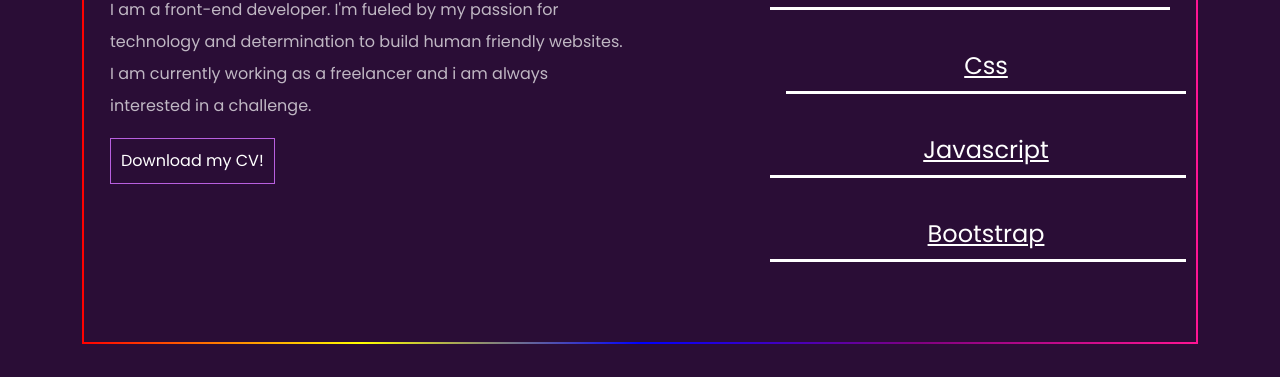
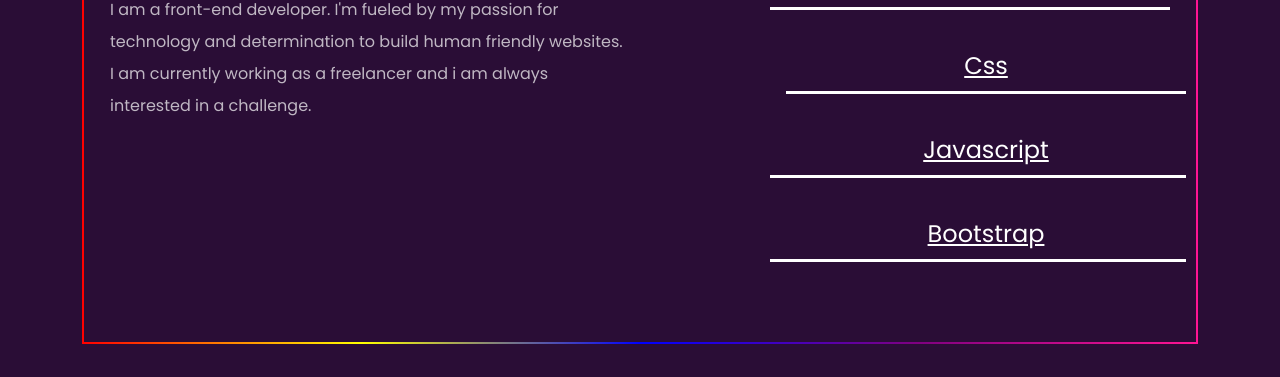
Before and after one commit to Tech-chick/Adeleke, a plain HTML site: page index.html in a window 1280 px wide. Shown: the part 423-800 px from the top of the page. Drawn offline with nearby package versions, Linux system fonts and the light colour scheme.

Commit message:
removed a button

```diff
--- a/index.html
+++ b/index.html
@@ -55,7 +55,7 @@
                    </div>
                        <p>I am a front-end developer. I'm fueled by my passion for technology and determination to build human friendly websites.
                         I am currently working as a freelancer and i am always interested in a challenge.</p>
-                       <button class="hero-btn"><a href="#">Download my CV!</a></button>
+
              </div>
 
                 <div class="container2">
```
